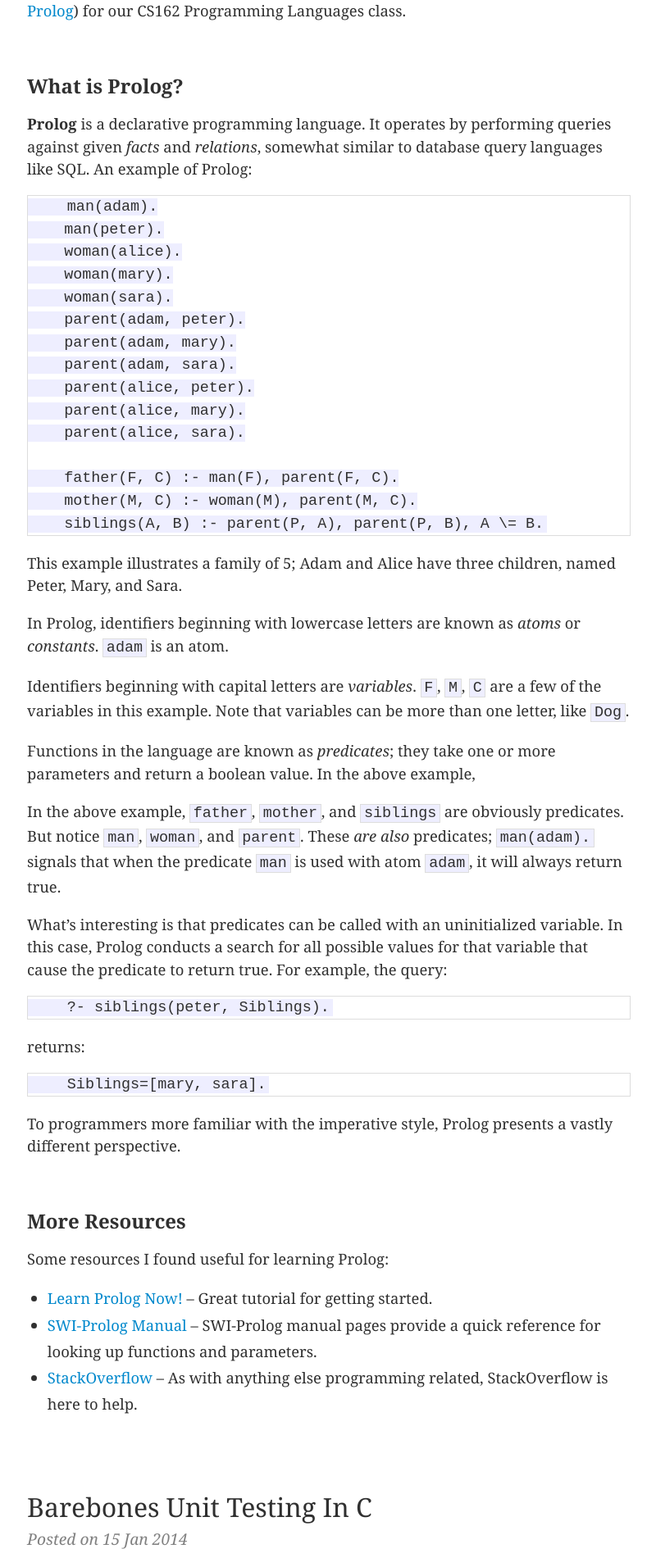
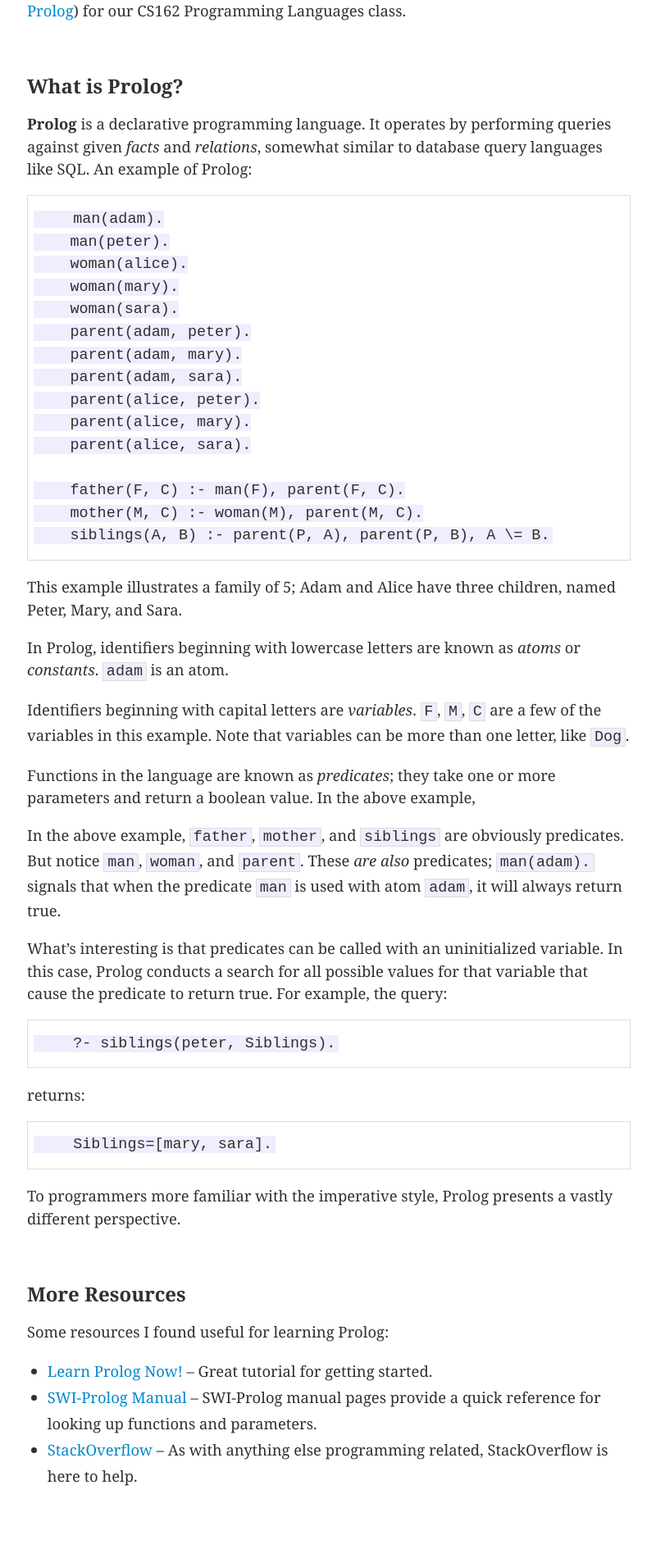
Before and after one commit to abstractOwl/abstractOwl.github.io, a Jekyll site: the page built from index.html, in a window 1280 px wide. Shown: the part 357-2269 px from the top of the page at 82% size, without its empty margins (239-1039 px from the left). Built offline with Jekyll 4.4.1, drawn with Linux system fonts in a browser that asks for light colours; the list of posts is cut into pages by our own code.

Commit message:
Add units to padding

```diff
--- a/css/main.css
+++ b/css/main.css
@@ -179,7 +179,7 @@ article .date {
 article pre {
   border: 1px solid #ddd;
   background-color: #eef;
-  padding: 0.8 .4em;
+  padding: 0.8em .4em;
 }
 
 article ul, article ol {
```
